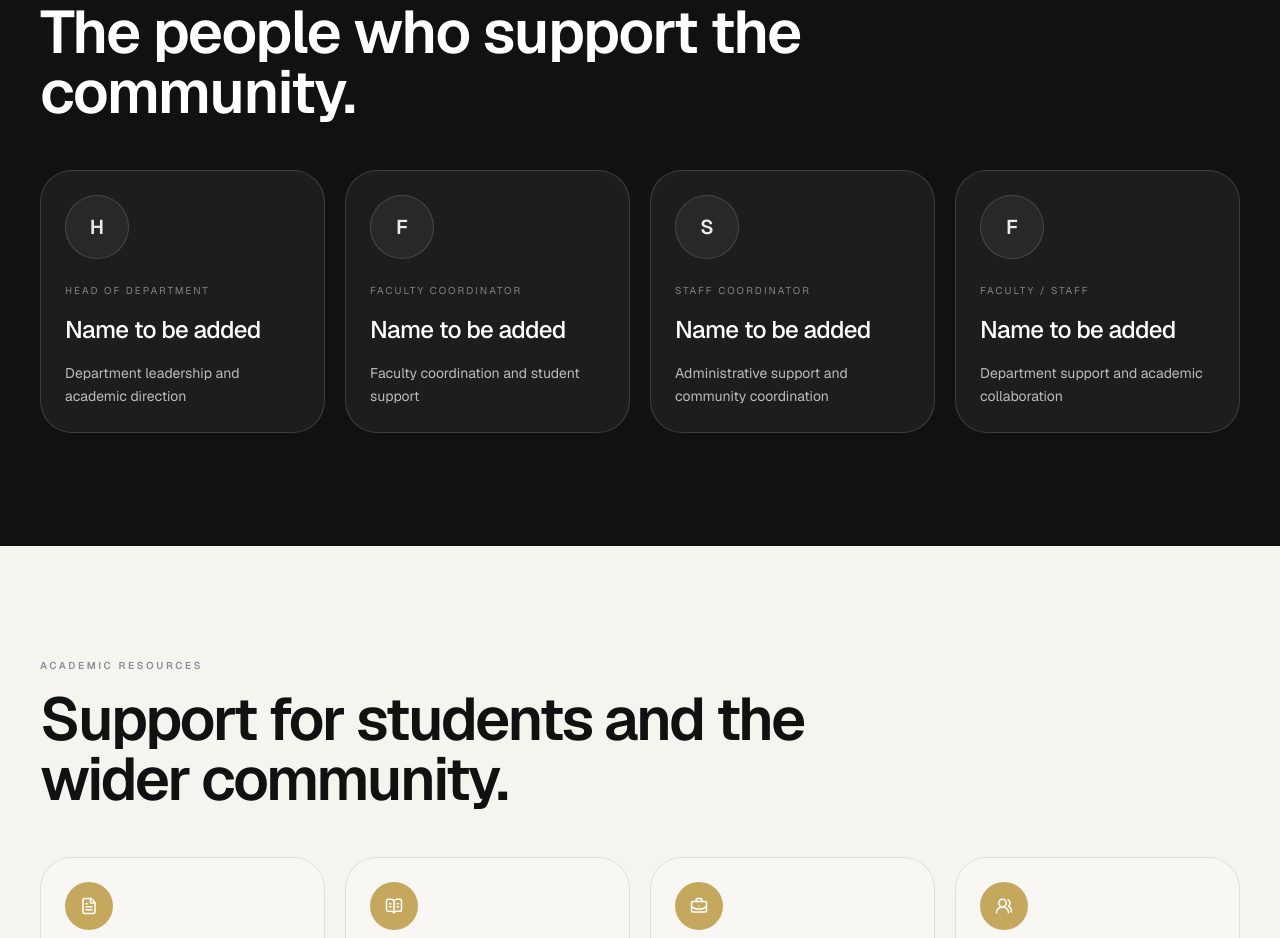
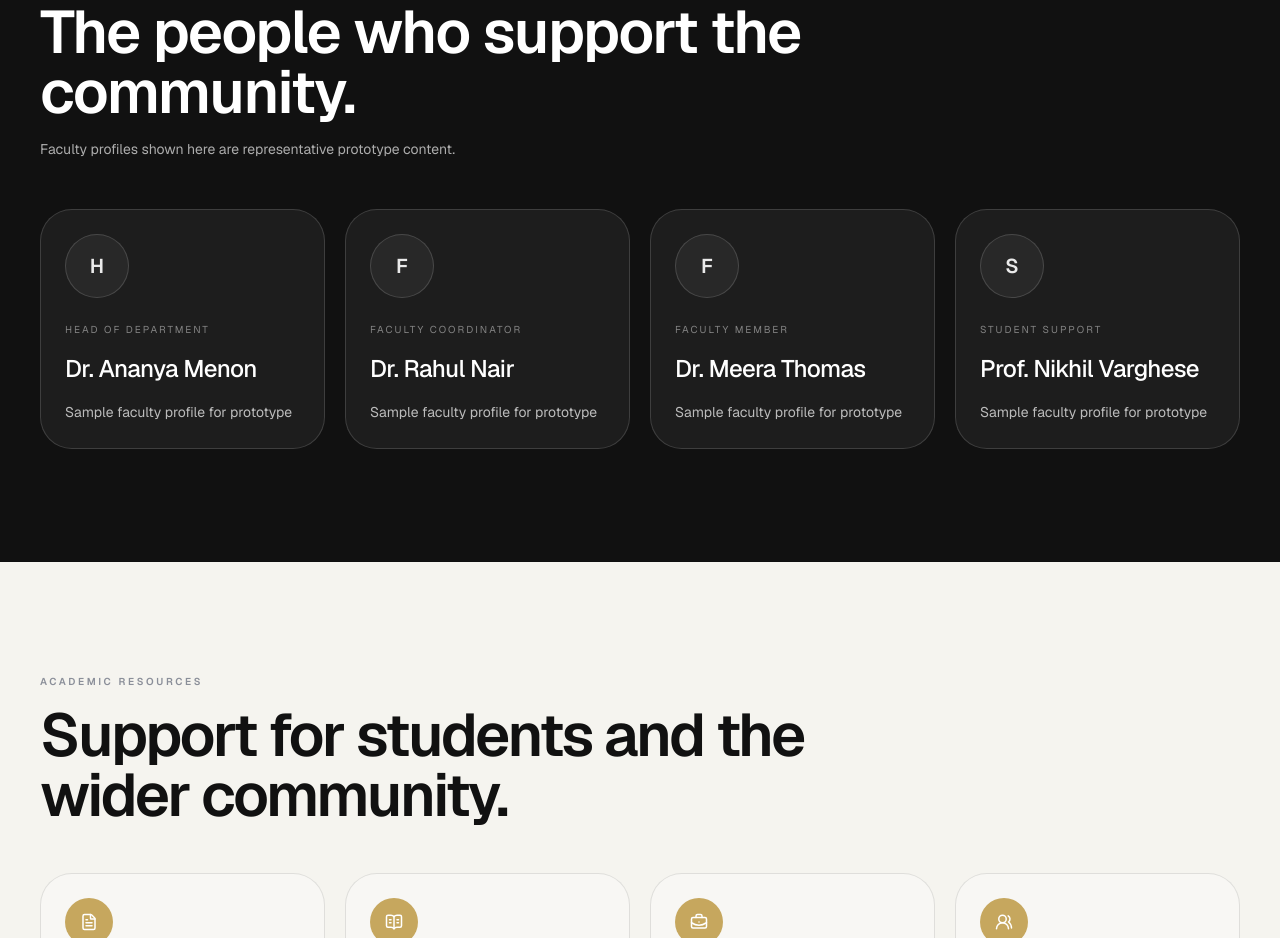
Before and after one commit to gayathrisanthoshpc/sait-website, a Next.js app: page /about in a window 1280 px wide. Shown: the part 3120-4058 px from the top of the page. Built offline with nearby package versions, Linux system fonts and the light colour scheme.

Commit message:
Update faculty directory with sample profiles and descriptions

```diff
--- a/components/about/FacultyDirectory.tsx
+++ b/components/about/FacultyDirectory.tsx
@@ -5,23 +5,23 @@ import { motion } from "framer-motion";
 const directory = [
   {
     title: "Head of Department",
-    name: "Name to be added",
-    details: "Department leadership and academic direction",
+    name: "Dr. Ananya Menon",
+    details: "Sample faculty profile for prototype",
   },
   {
     title: "Faculty Coordinator",
-    name: "Name to be added",
-    details: "Faculty coordination and student support",
+    name: "Dr. Rahul Nair",
+    details: "Sample faculty profile for prototype",
   },
   {
-    title: "Staff Coordinator",
-    name: "Name to be added",
-    details: "Administrative support and community coordination",
+    title: "Faculty Member",
+    name: "Dr. Meera Thomas",
+    details: "Sample faculty profile for prototype",
   },
   {
-    title: "Faculty / Staff",
-    name: "Name to be added",
-    details: "Department support and academic collaboration",
+    title: "Student Support",
+    name: "Prof. Nikhil Varghese",
+    details: "Sample faculty profile for prototype",
   },
 ];
 
@@ -36,6 +36,9 @@ export default function FacultyDirectory() {
           <h2 className="mt-4 text-4xl font-semibold tracking-tight md:text-6xl">
             The people who support the community.
           </h2>
+          <p className="mt-4 text-sm leading-relaxed text-white/65">
+            Faculty profiles shown here are representative prototype content.
+          </p>
         </div>
 
         <div className="grid gap-5 md:grid-cols-2 xl:grid-cols-4">
```
